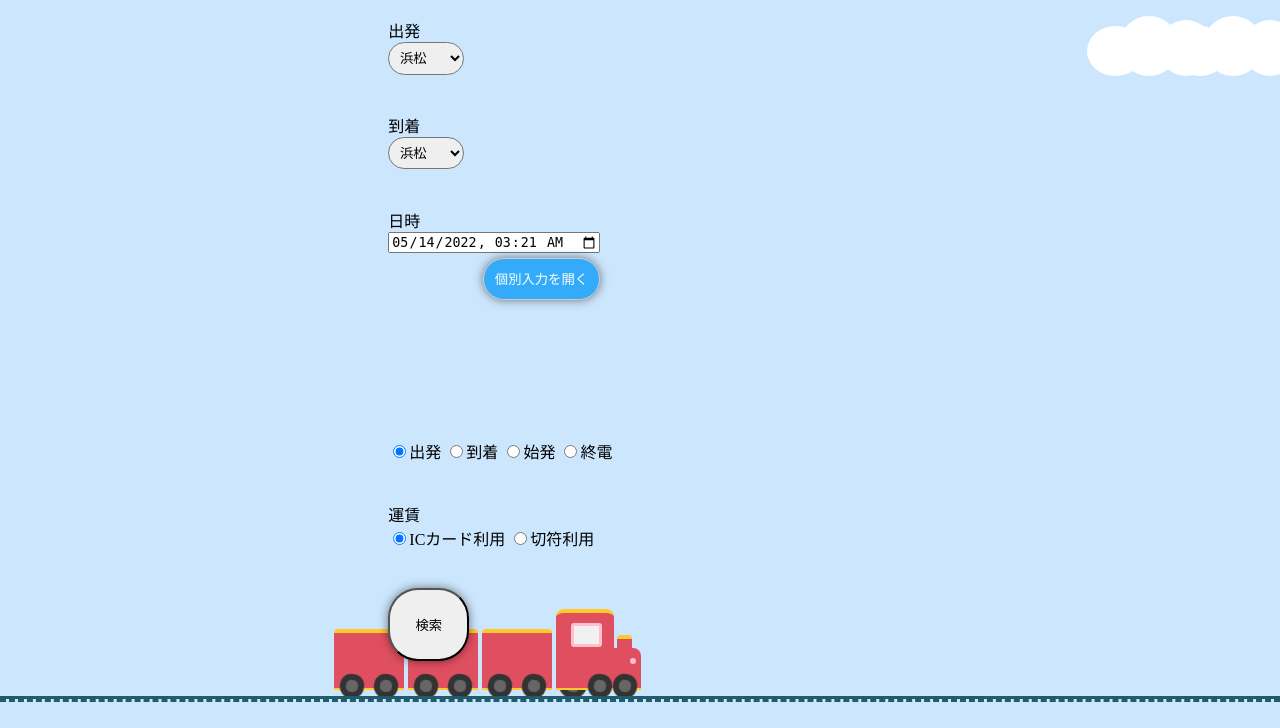
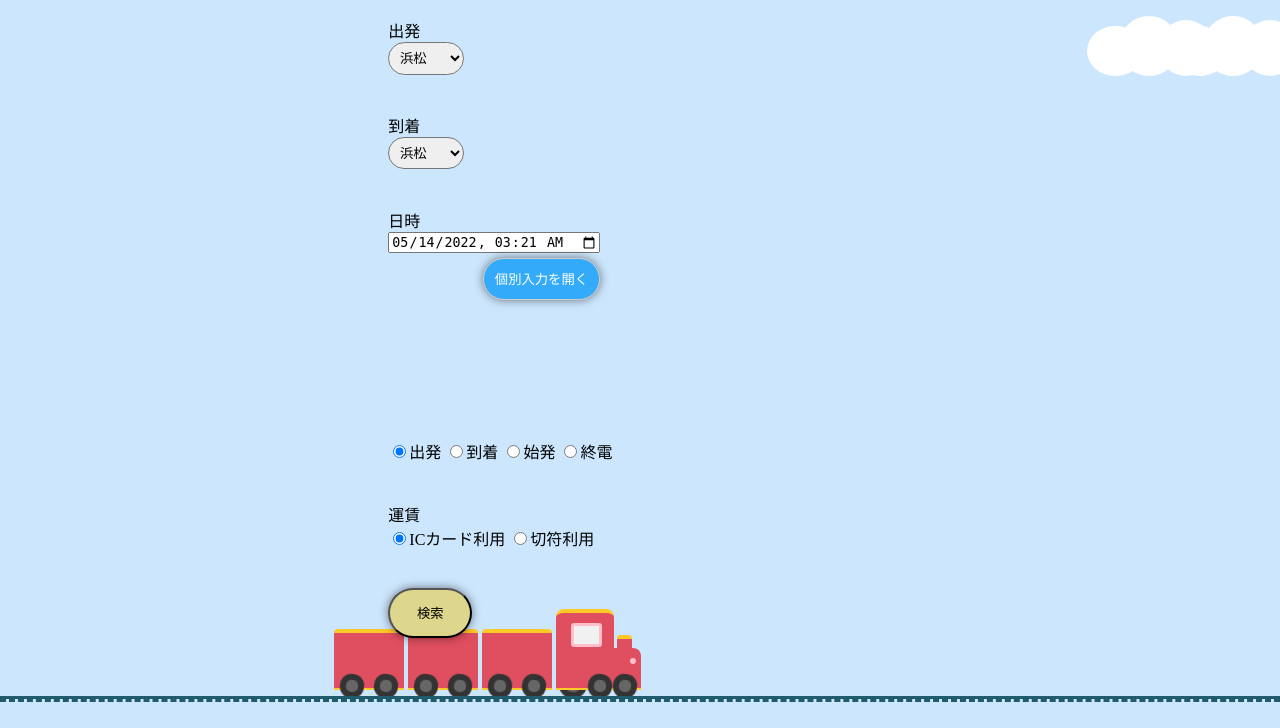
Before and after one commit to hk-pG/php_kadai, a PHP site: page /kadai04.php in a window 1280 px wide. Shown: the part 98-826 px from the top of the page. After the commit the page ends 800 px from the top, so only its background shows below. Run offline with PHP 8.4, Linux system fonts and the light colour scheme; some web fonts are replaced.

Commit message:
move cloud to background

```diff
--- a/scss/kadai04.css
+++ b/scss/kadai04.css
@@ -7,6 +7,7 @@ body {
   margin: 5% 0 0 100%;
   position: absolute;
   top: 60px;
+  z-index: -1;
 }
 
 .cloud:before,
@@ -387,6 +388,11 @@ body {
   opacity: 0;
 }
 
+#submit {
+  background-color: #ddd78d;
+  padding: 1em 2em;
+}
+
 select {
   padding: 0.5em;
   border-radius: 20px;
--- a/scss/kadai04.scss
+++ b/scss/kadai04.scss
@@ -46,6 +46,11 @@ body {
   // display: none;
   user-select: none;
   opacity: 0;
+}
+
+#submit {
+  background-color: #ddd78d;
+  padding: 1em 2em;
 }
 
 select {
--- a/scss/liner.css
+++ b/scss/liner.css
@@ -7,6 +7,7 @@ body {
   margin: 5% 0 0 100%;
   position: absolute;
   top: 60px;
+  z-index: -1;
 }
 
 .cloud:before,
--- a/scss/liner.scss
+++ b/scss/liner.scss
@@ -20,6 +20,7 @@ body {
   // position: relative;
   position: absolute;
   top: 60px;
+  z-index: -1;
 }
 
 .cloud:before,
```
Also changed, not shown: 2 other files.
